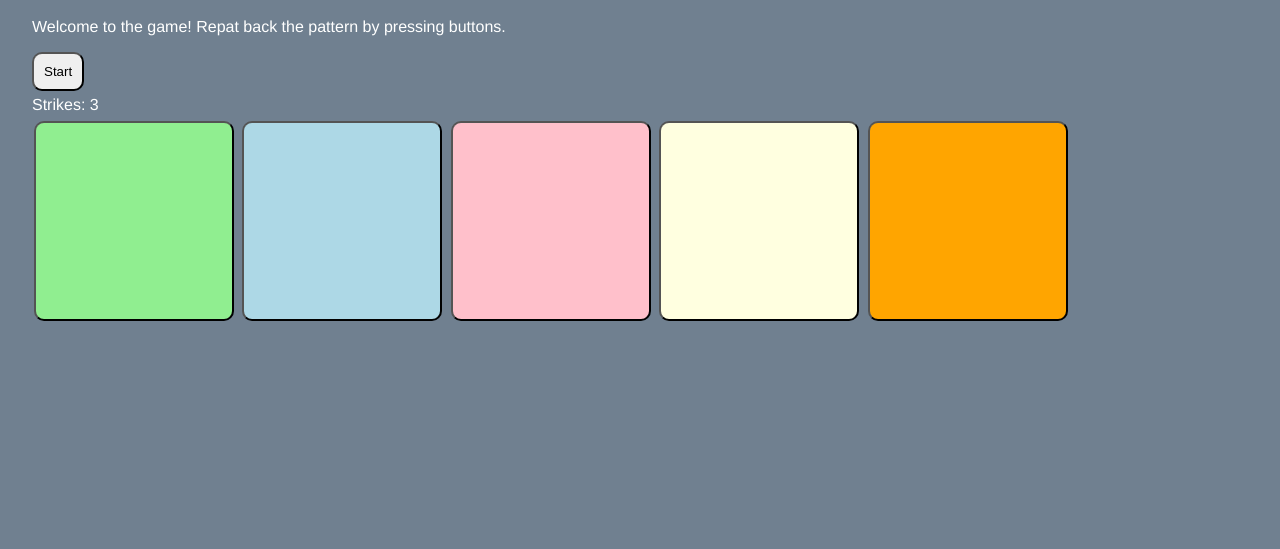
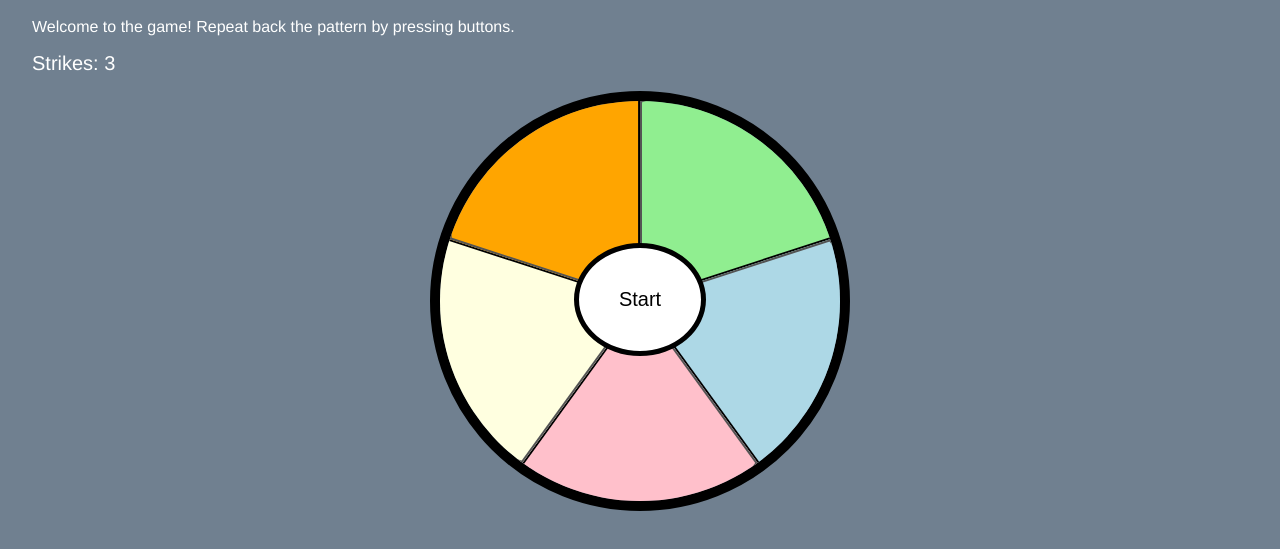
Before and after one commit to dev-lester94/LightSoundMemoryGame, a plain HTML site: page index.html in a window 1280 px wide. Shown: the part 73-622 px from the top of the page. Drawn offline with Linux system fonts and the light colour scheme.

Commit message:
circleaddboard

```diff
--- a/index.html
+++ b/index.html
@@ -17,25 +17,39 @@
     <h1>Light and Sound Memory Game</h1>
 
     <p>
-      Welcome to the game! Repat back the pattern by pressing buttons.
+      Welcome to the game! Repeat back the pattern by pressing buttons.
     </p>
 
-    <button id="startBtn" onclick="startGame()">Start</button>
-    <button id="stopBtn" onclick="stopGame()" class="hidden">
-      Stop
-    </button>
-
+<!--     <button id="startBtn" onclick="startGame()">Start</button>
+    <button id="stopBtn" onclick="stopGame()" class="hidden">Stop</button>
+     -->
     <div id="strikes">
       Strikes: <span>3</span>
     </div>
 
-    <div id="gameButtonArea">
+<!--     <div id="gameButtonArea">
       <button id="button1" onclick="guess(1)" onmousedown="startTone(1)" onmouseup="stopTone()"> </button>
       <button id="button2" onclick="guess(2)" onmousedown="startTone(2)" onmouseup="stopTone()"> </button>
       <button id="button3" onclick="guess(3)" onmousedown="startTone(3)" onmouseup="stopTone()"> </button>
       <button id="button4" onclick="guess(4)" onmousedown="startTone(4)" onmouseup="stopTone()"> </button>
-      <button id="button5" onclick="guess(5)" onmousedown="startTone(4)" onmouseup="stopTone()"> </button>
+      <button id="button5" onclick="guess(5)" onmousedown="startTone(5)" onmouseup="stopTone()"> </button>
+    </div> -->
+
+    <div class = "circle">
+
+      <button class="sect" id="button1" onclick="guess(1)" onmousedown="startTone(1)" onmouseup="stopTone()"> </button>
+      <button class="sect" id="button2" onclick="guess(2)" onmousedown="startTone(2)" onmouseup="stopTone()"> </button>
+      <button class="sect" id="button3" onclick="guess(3)" onmousedown="startTone(3)" onmouseup="stopTone()"> </button>
+      <button class="sect" id="button4" onclick="guess(4)" onmousedown="startTone(4)" onmouseup="stopTone()"> </button>
+      <button class="sect" id="button5" onclick="guess(5)" onmousedown="startTone(5)" onmouseup="stopTone()"> </button>
+
+      <div class = "center">
+          <button id="startBtn" class="roundpadding" onclick="startGame()">Start</button>
+          <button id="stopBtn" onclick="stopGame()" class="hidden roundpadding">Stop</button>
+      </div>
     </div>
+
+
 
   </body>
 </html>
--- a/script.js
+++ b/script.js
@@ -54,8 +54,23 @@ const freqMap = {
   2: 329.6,
   3: 392,
   4: 466.2,
-  5: 500.2
+  5: 500.2,
+  6: 150.4
 }
+
+function clearScoreToWhite(){
+  document.querySelector("#strikes > span").style.color="white";
+}
+function playIncorrectTone(len){
+  o.frequency.value = freqMap[6]
+  g.gain.setTargetAtTime(volume,context.currentTime + 0.05,0.025)
+  tonePlaying = true
+  setTimeout(function(){
+    stopTone()
+  },len)
+}
+
+
 function playTone(btn,len){
   o.frequency.value = freqMap[btn]
   g.gain.setTargetAtTime(volume,context.currentTime + 0.05,0.025)
@@ -102,13 +117,20 @@ function playClueSequence(){
     setTimeout(playSingleClue,delay,pattern[i]) // set a timeout to play that clue
     delay += clueHoldTime
     delay += cluePauseTime;
-    clueHoldTime = clueHoldTime - 35;
+    if(progress <=2){
+      clueHoldTime = clueHoldTime - 35;
+    }else if(progress <=5){
+      clueHoldTime = clueHoldTime - 40;
+    }else {
+      clueHoldTime = clueHoldTime - 50;
+    }
   }
 
   clueHoldTime = tempClueHoldTime;
 }
 
 function loseGame(){
+  stopTone();
   setTimeout(function() {
     stopGame();
   	alert("Game Over. You lost.");
@@ -144,15 +166,26 @@ function guess(btn){
       guessCounter++;
     }
   }else{
-
+    playIncorrectTone(800);
     if(currentStrikes == 1){
       currentStrikes--;
       //console.log("currentStrikes: " + currentStrikes);
       document.querySelector("#strikes > span").innerHTML = currentStrikes;
+      document.querySelector("#strikes > span").style.color="red";
+      setTimeout(function(){
+        clearScoreToWhite();
+      },200)
+
       loseGame();
     }else{
       currentStrikes--;
       document.querySelector("#strikes > span").innerHTML = currentStrikes;
+      document.querySelector("#strikes > span").style.color="red";
+      setTimeout(function(){
+        clearScoreToWhite();
+      },200)
+
+
     }
 
   }
--- a/style.css
+++ b/style.css
@@ -11,10 +11,7 @@ h1 {
   font-family: verdana, arial, sans-serif;
 }
 
-button{
-  padding:10px;
-  border-radius: 10px;
-}
+
 
 #gameButtonArea > button{
   width:200px;
@@ -48,6 +45,7 @@ button{
 
 #button1:active,#button1.lit {
     background:green;
+
 }
 
 #button2:active,#button2.lit {
@@ -69,4 +67,81 @@ button{
 #strikes{
   margin-top:5px;
   margin-bottom:5px;
+  font-size:20px;
 }
+
+
+.circle{
+
+  position: relative;
+  border: 10px solid black;
+  padding: 0;
+  margin: 1em auto;
+  width: 25em;
+  height: 25em;
+  border-radius: 50%;
+
+  overflow: hidden;
+}
+
+
+.sect{
+  border-radius: 0;
+   overflow: hidden;
+  position: absolute;
+  top: 0;
+  right: 0;
+  width: 50%;
+  height: 50%;
+  transform-origin: 0% 100%;
+}
+
+
+.sect:first-child {
+
+  transform: rotate(0deg) skewY(-18deg);
+}
+
+.sect:nth-child(2) {
+  transform: rotate(72deg) skewY(-18deg);
+}
+
+.sect:nth-child(3) {
+  transform: rotate(144deg) skewY(-18deg);
+}
+
+.sect:nth-child(4) {
+  transform: rotate(216deg) skewY(-18deg);
+}
+
+.sect:nth-child(5) {
+  transform: rotate(288deg) skewY(-18deg);
+}
+
+
+
+.center{
+
+  height: 50%;
+  width: 50%;
+  position: absolute;
+  top: 25%;
+  left: 25%;
+  text-align: center;
+ overflow: hidden;
+  line-height: 200px;
+}
+
+.roundpadding{
+
+  padding:40px;
+  border-radius:50%;
+  border: 5px solid black;
+  background:white;
+  font-size: 20px;
+
+}
+
+button:active{
+  outline:none;
+}
```
Also changed, not shown: LightSoundMemoryGame.gif (added), 2 other files.
